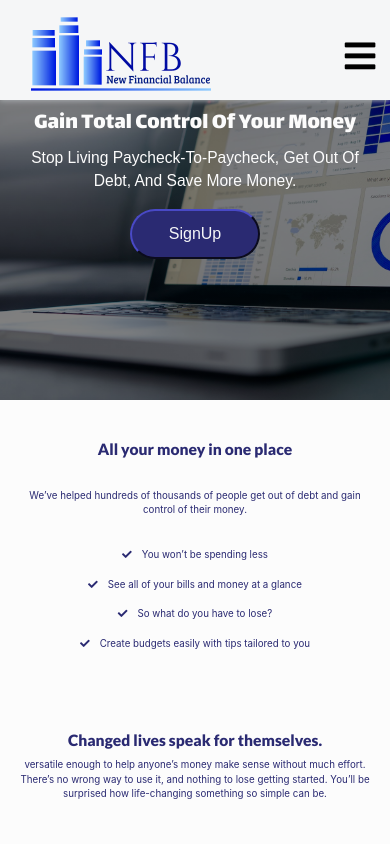
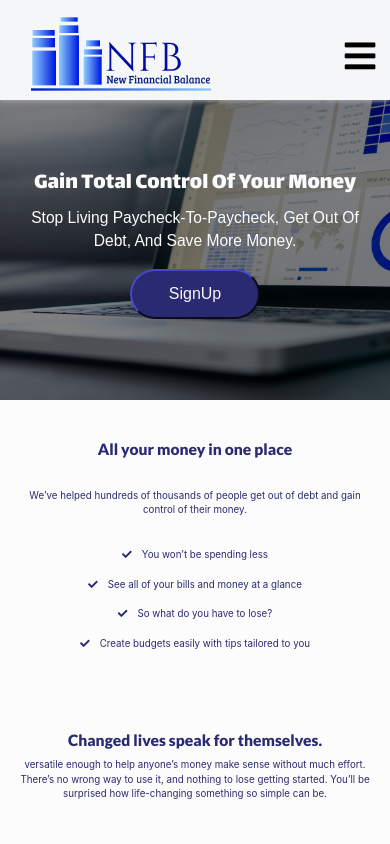
Before and after one commit to uriel87/nfbclient, a React (Create React App) app: page / in a window 390 px wide. Shown: the top 844 px of the page. Built offline with nearby package versions, Linux system fonts and the light colour scheme; a web font is replaced by a local one.

Commit message:
fix navigation bugs

```diff
--- a/src/app/components/home/home.css
+++ b/src/app/components/home/home.css
@@ -293,7 +293,7 @@
   .home-container .home-wallpaper .home-title {
     text-transform: capitalize;
     position: relative;
-    bottom: 0;
+    top: 35%;
     width: 100%;
     padding: 30px;
     text-align: center;
--- a/src/app/components/home/home.scss
+++ b/src/app/components/home/home.scss
@@ -195,7 +195,7 @@
 			.home-title {
 				text-transform: capitalize;
 				position: relative;
-				bottom: 0;
+				top: 35%;
 				width: 100%;
 				padding: 30px;
 				text-align: center;
```
Also changed, not shown: 1 other file (tests, documents, lock files or other folders).
